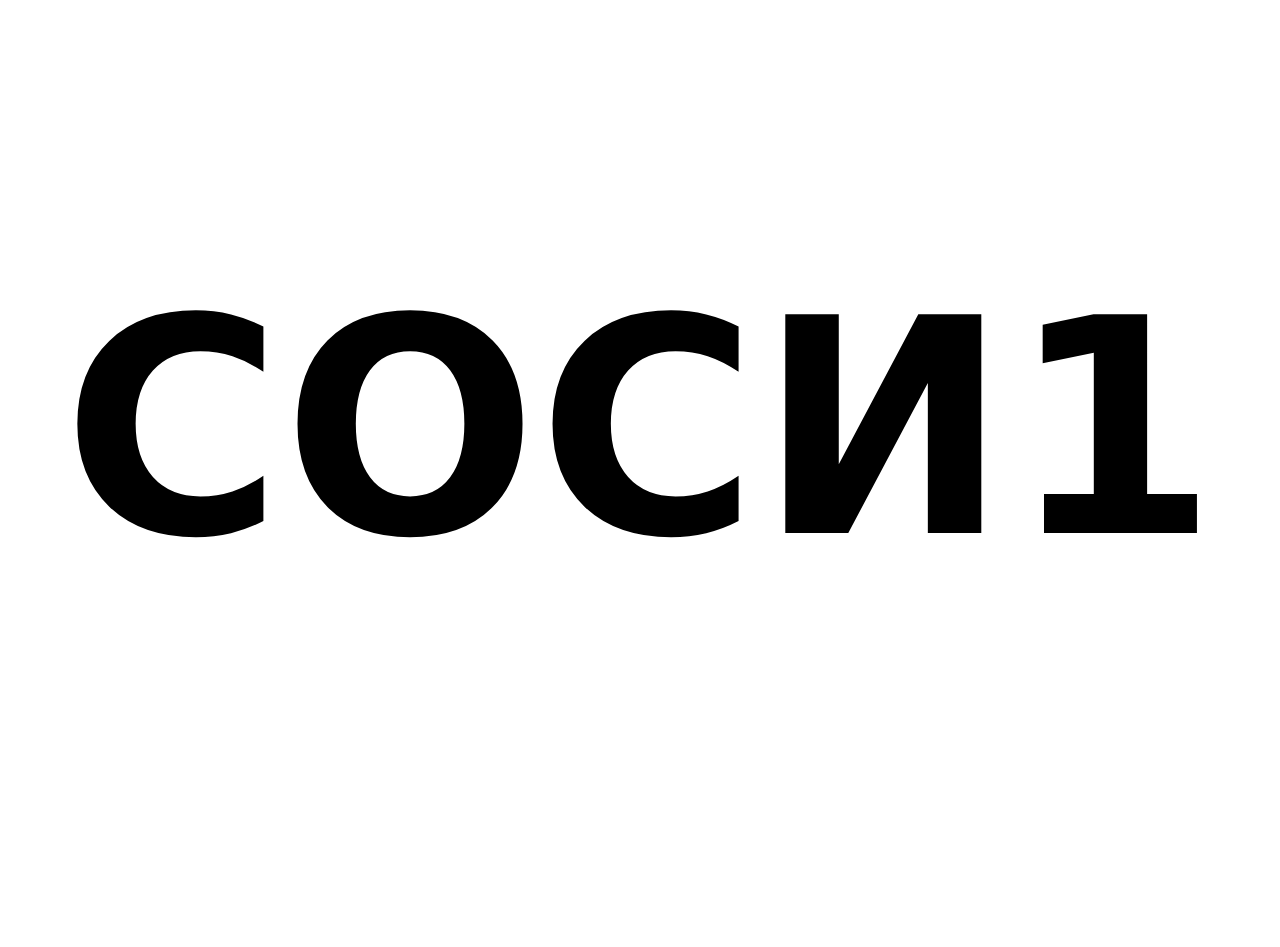
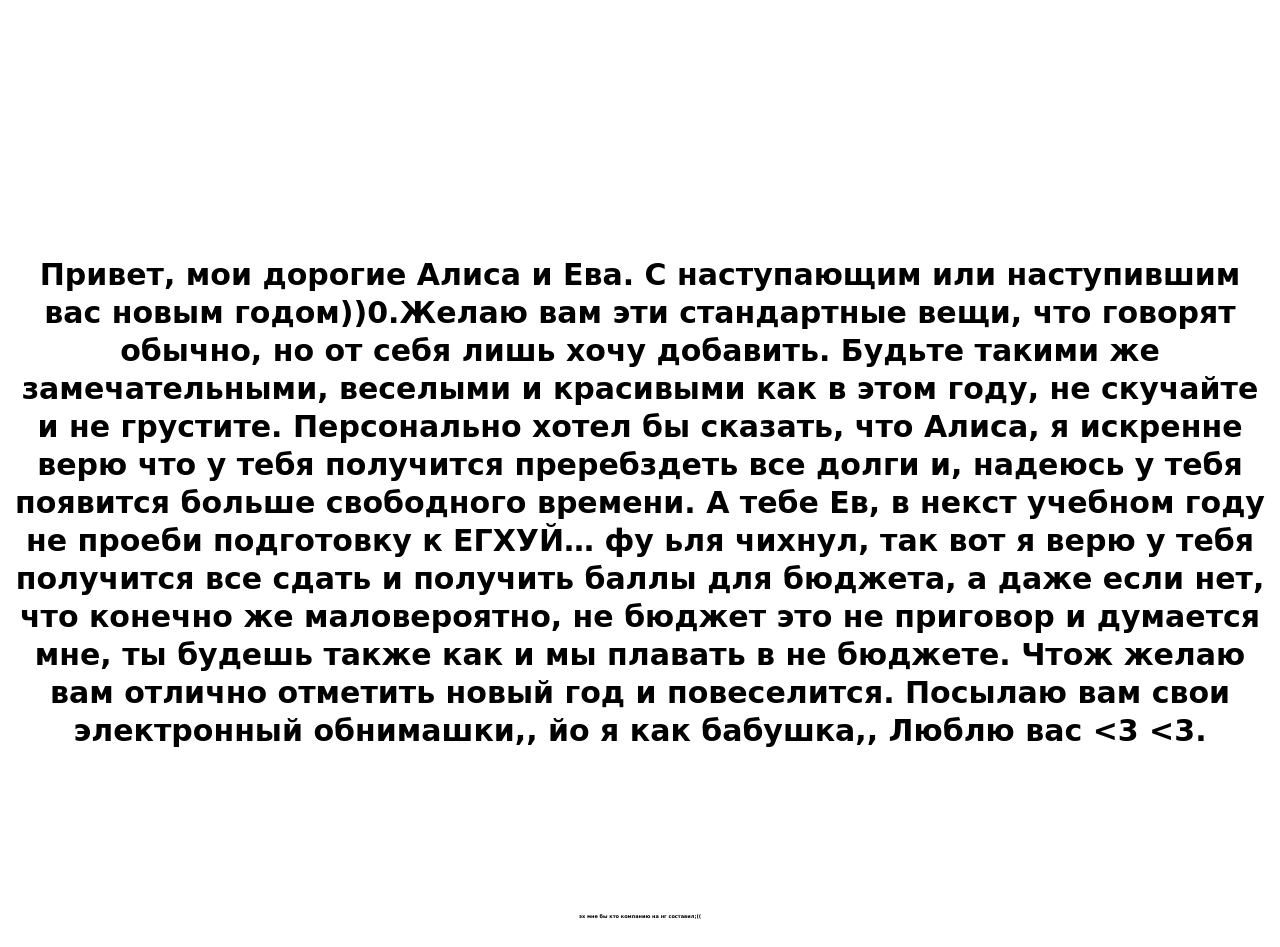
Before and after one commit to bottic/pres, a Django app: page / in a window 1280 px wide. Before the commit the page ends 538 px from the top, so only its background shows below. Run offline with Django 4.2, Linux system fonts and the light colour scheme.

Commit message:
complite

```diff
--- a/demo/templates/demo.html
+++ b/demo/templates/demo.html
@@ -12,6 +12,11 @@
 
 <h1 style="text-align:center">&nbsp;</h1>
 
-<h1 style="text-align:center"><span style="font-family:Comic Sans MS,cursive"><span style="font-size:300px"><strong>СОСИ1</strong></span></span></h1>
+<h1 style="text-align:center"><span style="font-family:Comic Sans MS,cursive"><span style="font-size:30px"><strong>Привет,  мои дорогие Алиса и Ева. С наступающим или наступившим вас новым годом))0.Желаю вам эти стандартные вещи, что говорят обычно, но от себя лишь хочу добавить. Будьте такими же замечательными, веселыми и красивыми как в этом году, не скучайте и не грустите. Персонально хотел бы сказать, что Алиса, я искренне верю что у тебя получится преребздеть все долги и, надеюсь у тебя появится больше свободного времени. А тебе Ев, в некст учебном году не проеби подготовку к ЕГХУЙ…
+фу ьля чихнул, так вот я верю у тебя получится все сдать и получить баллы для бюджета, а даже если нет, что конечно же маловероятно, не бюджет это не приговор и думается мне, ты будешь также как и мы плавать в не бюджете. Чтож желаю вам отлично отметить новый год и повеселится. Посылаю вам свои электронный обнимашки,, йо я как бабушка,, Люблю вас <3 <3.
+</strong></span></span></h1>
+<h1 style="text-align:center">&nbsp;</h1>
+<h1 style="text-align:center">&nbsp;</h1>
+<h1 style="text-align:center"><span style="font-family:Comic Sans MS,cursive"><span style="font-size:5px"><strong>эх мне бы кто компанию на нг составил;((</strong></span></span></h1>
 </body>
 </html>
```
